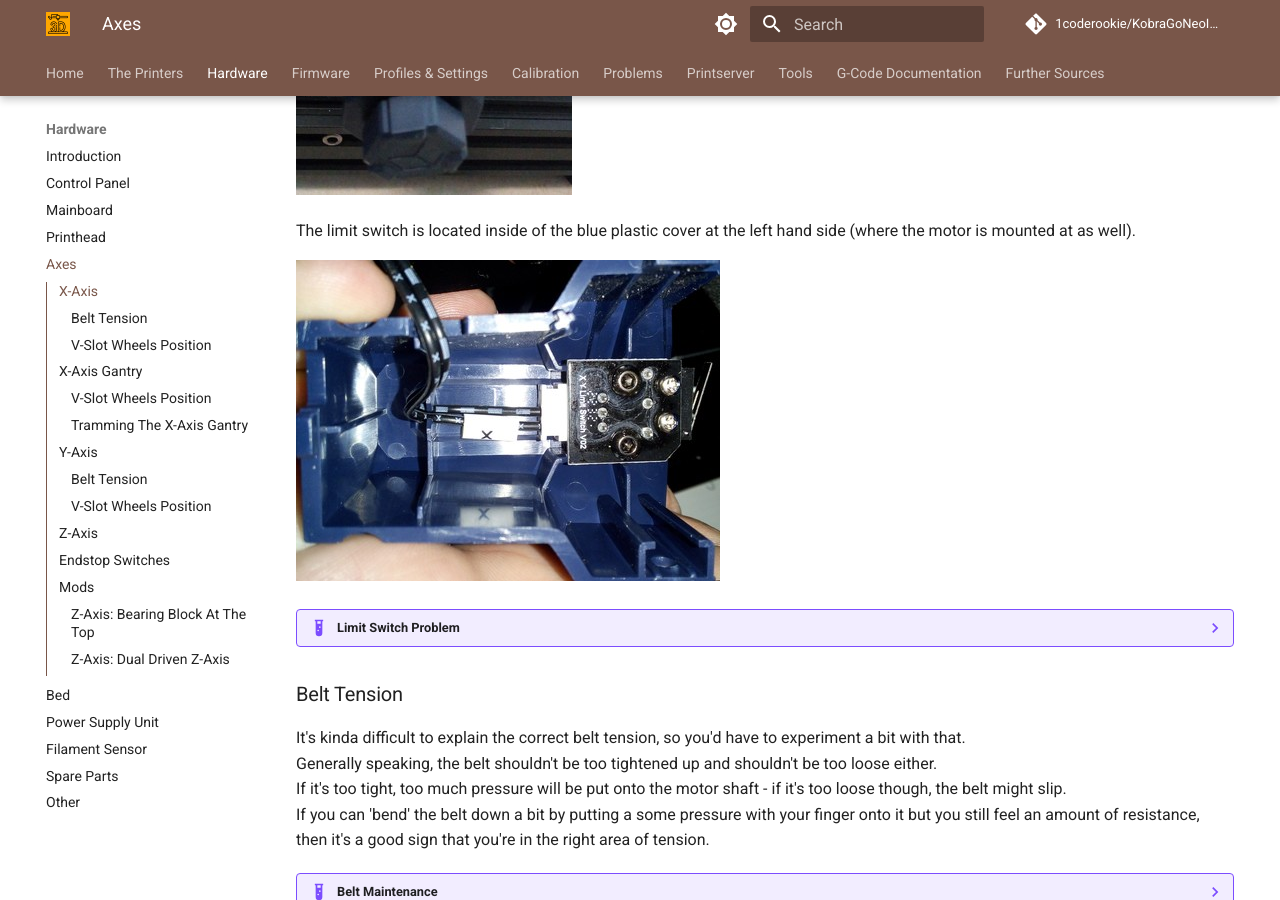
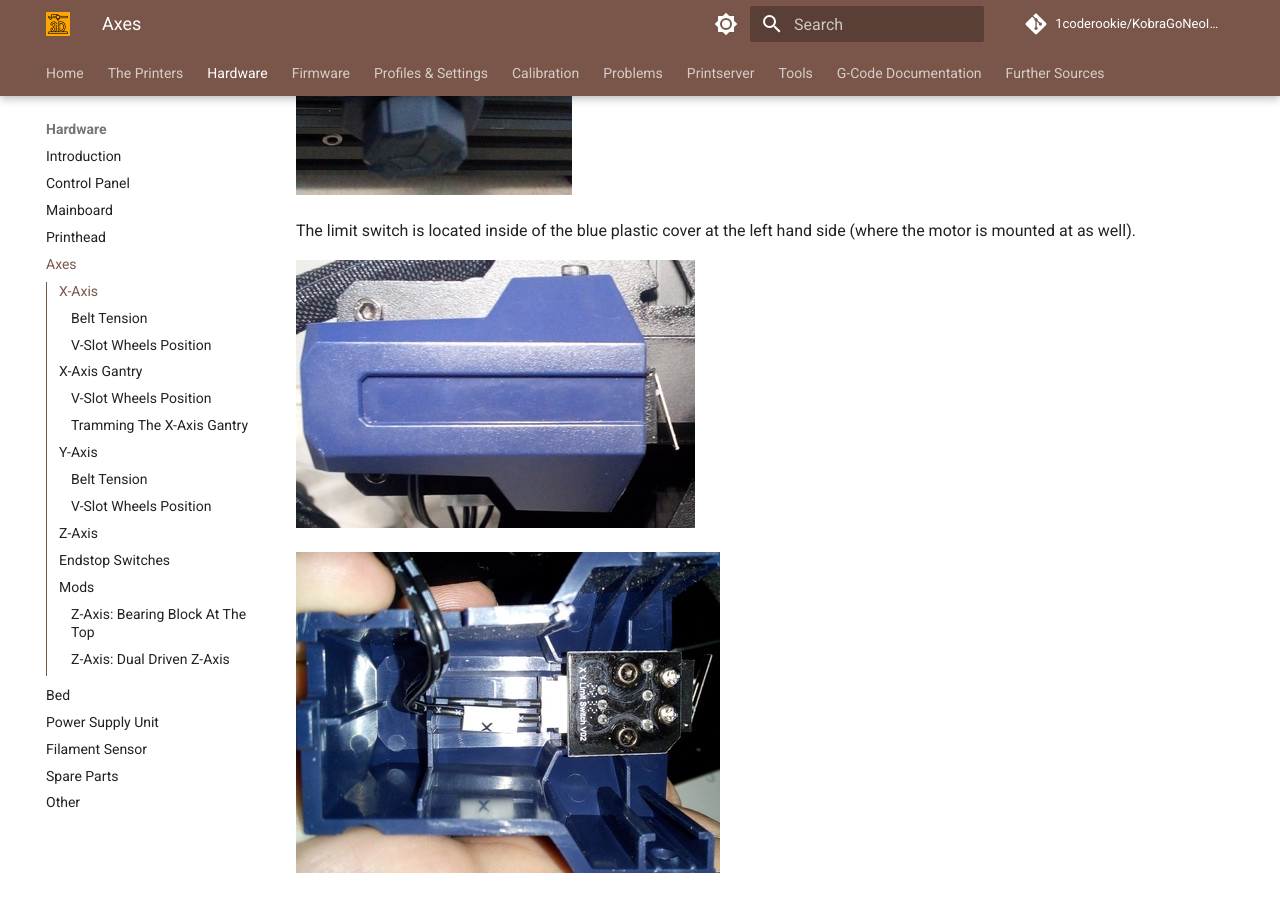
Before and after one commit to 1coderookie/KobraGoNeoInsights, an MkDocs documentation site: the page built from docs/hardware/axes.md, in a window 1280 px wide and 900 px high, scrolled down 769 px. Built offline with MkDocs 1.6.1 and Material for MkDocs 9.7.7, drawn with Linux system fonts in a browser that asks for light colours; comment, search, counter and statistics services are not loaded.

Commit message:
Update axes.md

```diff
--- a/docs/hardware/axes.md
+++ b/docs/hardware/axes.md
@@ -11,7 +11,9 @@ You can adjust the tension of the belt by using the knob at the right side of th
 
 The limit switch is located inside of the blue plastic cover at the left hand side (where the motor is mounted at as well).
 
-![X-axis limit switch](../assets/images/axes_x-axis-limit-switch_web.jpg)
+![X-axis limit switch frontview](../assets/images/axes_x-limit-switch_web.jpg)
+
+![X-axis limit switch backview](../assets/images/axes_x-axis-limit-switch_web.jpg)
 
 ??? example "Limit Switch Problem"
 
```
